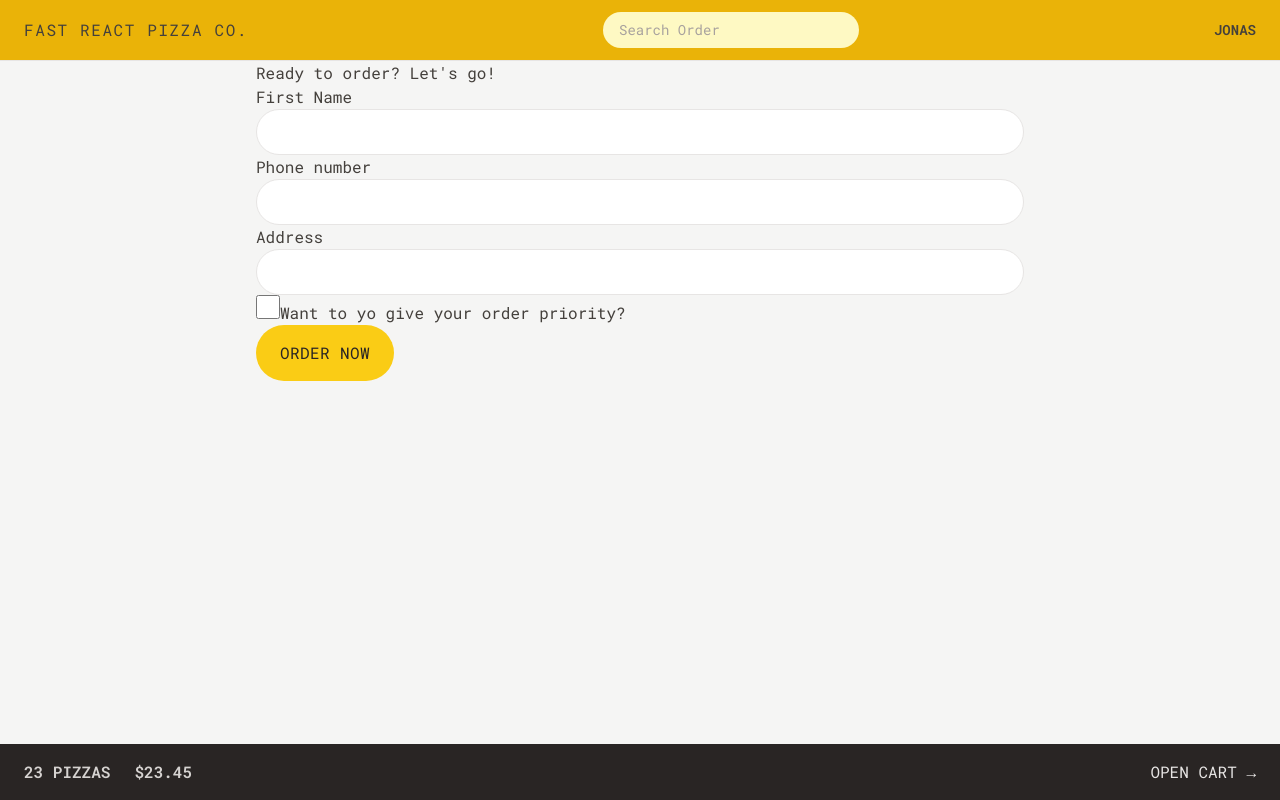
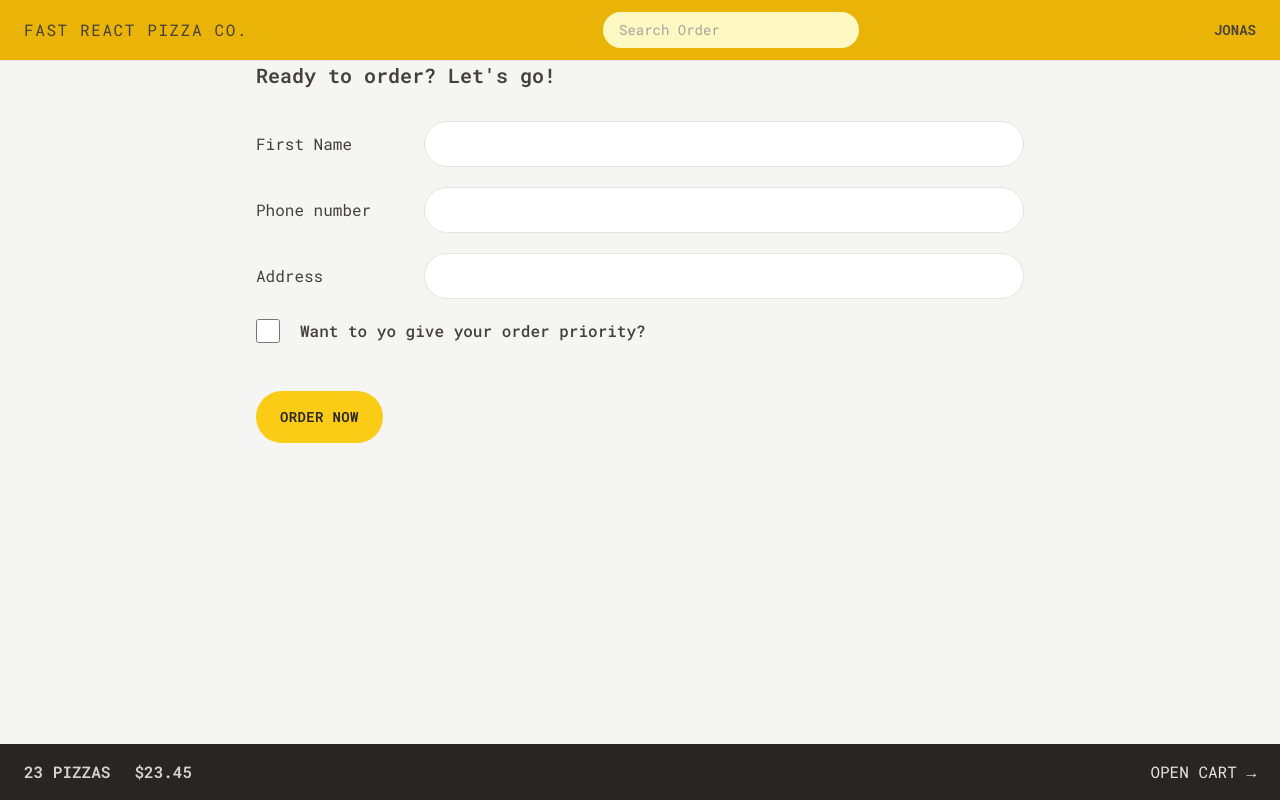
Before and after one commit to msyedmukhram/fast-react-app, a React (Vite) app: page /order/new in a window 1280 px wide. Built offline with nearby package versions, Linux system fonts and the light colour scheme.

Commit message:
tailwindcss for menu,cart,order and orderview added

```diff
--- a/src/features/cart/Cart.jsx
+++ b/src/features/cart/Cart.jsx
@@ -2,6 +2,7 @@
 import { Link } from 'react-router-dom';
 import LinkButton from '../../ui/LinkButton';
 import Button from '../../ui/Button';
+import CartItem from './CartItem';
 
 const fakeCart = [
   {
@@ -31,17 +32,23 @@
   const cart = fakeCart;
 
   return (
-    <div>
+    <div className='px-4 py-3'>
       <LinkButton to='/menu'>
         &larr; Back to menu
       </LinkButton>
 
-      <h2>Your cart, %NAME%</h2>
+      <h2 className='mt-7 text-xl font-semibold'>Your cart, %NAME%</h2>
 
-      <div>
-        <Button to='/order/new'>Order pizzas</Button>
+      <ul className='divide-y divide-stone-200 border-b mt-3'>
+        {cart.map(item=><CartItem item={item} key={item.pizzaId} />)}
+      </ul>
+
+      <div className='mt-6 space-x-2'>
+        <Button type='primary' to='/order/new'>Order pizzas</Button>
         {/* <Link to="/order/new">Order pizzas</Link> */}
-        <button>Clear cart</button>
+
+        <Button type='secondary'>Clear Cart</Button>
+        {/* <button>Clear cart</button> */}
       </div>
     </div>
   );
--- a/src/features/cart/CartItem.jsx
+++ b/src/features/cart/CartItem.jsx
@@ -1,16 +1,18 @@
 /* eslint-disable no-unused-vars */
+import Button from "../../ui/Button";
 import { formatCurrency } from "../../utils/helpers";
 
 function CartItem({ item }) {
   const { pizzaId, name, quantity, totalPrice } = item;
 
   return (
-    <li>
-      <p>
+    <li className="py-3 sm:flex sm:items-center sm:justify-between">
+      <p className="mb-1 sm:mb-0">
         {quantity}&times; {name}
       </p>
-      <div>
-        <p>{formatCurrency(totalPrice)}</p>
+      <div className="flex items-center justify-between sm:gap-6">
+        <p className="text-sm font-bold">{formatCurrency(totalPrice)}</p>
+        <Button type='small'>Delete</Button>
       </div>
     </li>
   );
--- a/src/features/menu/Menu.jsx
+++ b/src/features/menu/Menu.jsx
@@ -6,7 +6,7 @@
   const menu =  useLoaderData();
   console.log(menu);
 
-  return <ul>
+  return <ul className="divide-y divide-stone-200 px-2">
     {menu.map(pizza => <MenuItem pizza={pizza} id={pizza.id}/> )}
   </ul>;
 }
--- a/src/features/menu/MenuItem.jsx
+++ b/src/features/menu/MenuItem.jsx
@@ -1,3 +1,4 @@
+import Button from "../../ui/Button";
 import { formatCurrency } from "../../utils/helpers";
 
 /* eslint-disable no-unused-vars */
@@ -5,13 +6,15 @@
   const { id, name, unitPrice, ingredients, soldOut, imageUrl } = pizza;
 
   return (
-    <li>
-      <img src={imageUrl} alt={name} />
-      <div>
-        <p>{name}</p>
-        <p>{ingredients.join(', ')}</p>
-        <div>
-          {!soldOut ? <p>{formatCurrency(unitPrice)}</p> : <p>Sold out</p>}
+    <li className="flex gap-4 py-2">
+      <img src={imageUrl} alt={name} className={`h-24 ${soldOut ? 'opacity-70 grayscale': ''}`} />
+      <div className="flex flex-col grow pt-0.5">
+        <p className="font-medium">{name}</p>
+        <p className="text-sm italic text-stone-500 capitalize">{ingredients.join(', ')}</p>
+        <div className="mt-auto flex items-center justify-between">
+          {!soldOut ? <p className="text-sm">{formatCurrency(unitPrice)}</p> : <p className="text-sm uppercase font-medium text-stone-500">Sold out</p>}
+
+          <Button type="small">Add to cart</Button>
         </div>
       </div>
     </li>
--- a/src/features/order/CreateOrder.jsx
+++ b/src/features/order/CreateOrder.jsx
@@ -43,32 +43,32 @@
 
   return (
     <div>
-      <h2>Ready to order? Let's go!</h2>
+      <h2 className="mb-8 text-xl font-semibold">Ready to order? Let's go!</h2>
 
       {/* <Form method="POST" action="order/new"> */}
       <Form method="POST">
-        <div>
-          <label>First Name</label>
-          <input type="text" name="customer" required className="input" />
+        <div className="mb-5 flex flex-col gap-2 sm:flex-row sm:items-center">
+          <label className="sm:basis-40">First Name</label>
+          <input type="text" name="customer" required className="input grow" />
         </div>
 
-        <div>
-          <label>Phone number</label>
-          <div>
-            <input type="tel" name="phone" required className="input" />
-          </div>
-          {formErrors?.phone && <p>{formErrors.phone}</p>}
-        </div>
-
-        <div>
-          <label>Address</label>
-          <div>
-            <input type="text" name="address" required
-            className="input" />
+        <div className="mb-5 flex flex-col gap-2 sm:flex-row sm:items-center">
+          <label className="sm:basis-40">Phone number</label>
+          <div className="grow">
+            <input type="tel" name="phone" required className="input w-full" />
+            {formErrors?.phone && <p className="text-xs mt-2 text-red-700 bg-red-100 rounded-md p-2">{formErrors.phone}</p>}
           </div>
         </div>
 
-        <div>
+        <div className="mb-5 flex flex-col gap-2 sm:flex-row sm:items-center">
+          <label className="sm:basis-40">Address</label>
+          <div className="grow">
+            <input type="text" name="address" required
+            className="input w-full" />
+          </div>
+        </div>
+
+        <div className="mb-12 flex items-center gap-5">
           <input
           className="h-6 w-6 accent-yellow-400 focus:outline-none focus:ring focus:ring-yellow-400 focus:ring-offset-2"
             type="checkbox"
@@ -77,12 +77,12 @@
             // value={withPriority}
             // onChange={(e) => setWithPriority(e.target.checked)}
           />
-          <label htmlFor="priority">Want to yo give your order priority?</label>
+          <label htmlFor="priority" className="font-medium">Want to yo give your order priority?</label>
         </div>
 
         <div>
           <input type="hidden" name="cart" value={JSON.stringify(cart)} />
-          <Button disabled={isSubmitting} >
+          <Button type='primary' disabled={isSubmitting} >
             {
               isSubmitting ? 'Placing Order...' : 'Order now'
             }
--- a/src/features/order/Order.jsx
+++ b/src/features/order/Order.jsx
@@ -8,6 +8,7 @@
   formatCurrency,
   formatDate,
 } from "../../utils/helpers";
+import OrderItem from "./OrderItem";
 
 // const order = {
 //   id: "ABCDEF",
@@ -59,29 +60,33 @@
   const deliveryIn = calcMinutesLeft(estimatedDelivery);
 
   return (
-    <div>
-      <div>
-        <h2>Status</h2>
+    <div className="px-4 py-6 space-y-8">
+      <div className="flex items-center justify-between flex-wrap gap-2">
+        <h2 className="text-xl font-semibold">Order #{id} status</h2>
 
-        <div>
-          {priority && <span>Priority</span>}
-          <span>{status} order</span>
+        <div className="space-x-2">
+          {priority && <span className="bg-red-500 rounded-full py-1 px-3 text-sm font-semibold uppercase tracking-wide text-red-50 ">Priority</span>}
+          <span className="bg-green-500 rounded-full py-1 px-3 text-sm font-semibold uppercase tracking-wide text-green-50 ">{status} order</span>
         </div>
       </div>
 
-      <div>
-        <p>
+      <div className="flex flex-wrap items-center justify-between gap-2 bg-stone-200 py-5 px-6">
+        <p className="font-medium">
           {deliveryIn >= 0
             ? `Only ${calcMinutesLeft(estimatedDelivery)} minutes left 😃`
             : "Order should have arrived"}
         </p>
-        <p>(Estimated delivery: {formatDate(estimatedDelivery)})</p>
+        <p className="text-xs text-stone-500">(Estimated delivery: {formatDate(estimatedDelivery)})</p>
       </div>
 
-      <div>
-        <p>Price pizza: {formatCurrency(orderPrice)}</p>
-        {priority && <p>Price priority: {formatCurrency(priorityPrice)}</p>}
-        <p>To pay on delivery: {formatCurrency(orderPrice + priorityPrice)}</p>
+      <ul className="divide-y divide-stone-200 border-b border-t">
+        {cart.map(item=><OrderItem item={item} key={item.pizzaId} />)}
+      </ul>
+
+      <div className="space-y-2 bg-stone-200 px-6 py-5">
+        <p className="text-sm font-medium text-stone-600">Price pizza: {formatCurrency(orderPrice)}</p>
+        {priority && <p className="text-sm font-medium text-stone-600">Price priority: {formatCurrency(priorityPrice)}</p>}
+        <p className="font-bold">To pay on delivery: {formatCurrency(orderPrice + priorityPrice)}</p>
       </div>
     </div>
   );
--- a/src/features/order/OrderItem.jsx
+++ b/src/features/order/OrderItem.jsx
@@ -4,12 +4,12 @@
   const { quantity, name, totalPrice } = item;
 
   return (
-    <li>
-      <div>
+    <li className="py-3">
+      <div className="flex item-center justify-between gap-4 text-sm">
         <p>
-          <span>{quantity}&times;</span> {name}
+          <span className="font-bold">{quantity}&times;</span> {name}
         </p>
-        <p>{formatCurrency(totalPrice)}</p>
+        <p className="font-bold">{formatCurrency(totalPrice)}</p>
       </div>
     </li>
   );
--- a/src/features/user/CreateUser.jsx
+++ b/src/features/user/CreateUser.jsx
@@ -22,7 +22,7 @@
 
       {username !== '' && (
         <div>
-          <Button>Start ordering</Button>
+          <Button type="primary">Start ordering</Button>
         </div>
       )}
     </form>
--- a/src/index.css
+++ b/src/index.css
@@ -5,7 +5,7 @@
 @layer components{
   .input{
     @apply rounded-full border border-stone-200 px-4 py-2 text-sm transition-all duration-300 placeholder:text-stone-400
-            focus:outline-none focus:ring focus:ring-yellow-400 w-full md:px-6 md:p-3
+            focus:outline-none focus:ring focus:ring-yellow-400 md:px-6 md:p-3
   }
 
   /* https://dev.to/afif/i-made-100-css-loaders-for-your-next-project-4eje */
--- a/src/ui/Button.jsx
+++ b/src/ui/Button.jsx
@@ -1,13 +1,19 @@
 import React from 'react'
 import { Link } from 'react-router-dom'
 
-const Button = ({disabled,children, to}) => {
-    const className='bg-yellow-400 uppercase foont-semibold text-stone-800 py-3 px-4 inline-block tracking-wide rounded-full hover:bg-yellow-300 transition-colors duration-300 focus:outline-none focus:ring focus:ring-yellow-300 focus:ring-offset-2 disabled:cursor-not-allowed sm:px-6 sm:py-4'
+const Button = ({disabled,children, to, type}) => {
+    const base='text-sm bg-yellow-400 uppercase font-semibold text-stone-800 py-3 px-4 inline-block tracking-wide rounded-full hover:bg-yellow-300 transition-colors duration-300 focus:outline-none focus:ring focus:ring-yellow-300 focus:ring-offset-2 disabled:cursor-not-allowed sm:px-6 sm:py-4'
+    const styles = {
+      primary: base + ' px-4 py-3 md:px-6 md:py-4',
+      small: base + ' px-4 py-2 md:px-5 md:py-2.5 text-xs',
+      secondary: ' text-sm inline-block rounded-full border-2 border-stone-300 font-semibold uppercase tracking-wide text-stone-400 transition-colors duration-300 hover:bg-stone-300 hover:text-stone-800 focus:text-stone-800 focus:bg-stone-300  focus:outline-none focus:ring focus:ring-stone-200 focus:ring-offset-2 disabled:cursor-not-allowed px-4 py-2.5 md:px-6 md:py-3.5'
+    }
+
     if(to){
-        return <Link to={to} className={className}>{children}</Link>
+        return <Link to={to} className={styles[type]}>{children}</Link>
     }
   return (
-    <button disabled={disabled} className={className}>{children}</button>
+    <button disabled={disabled} className={styles[type]}>{children}</button>
   )
 }
 
```
Also changed, not shown: index.html (+3 -2 lines).
